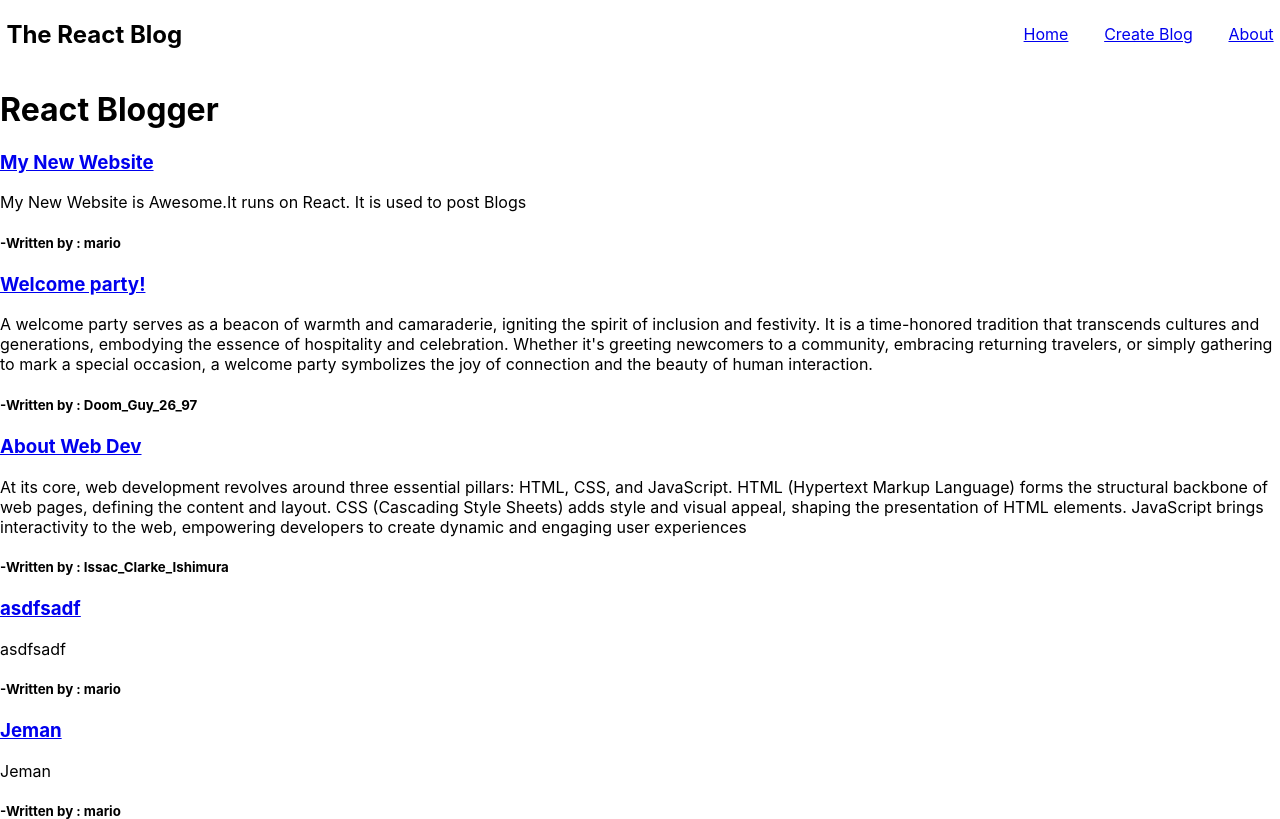
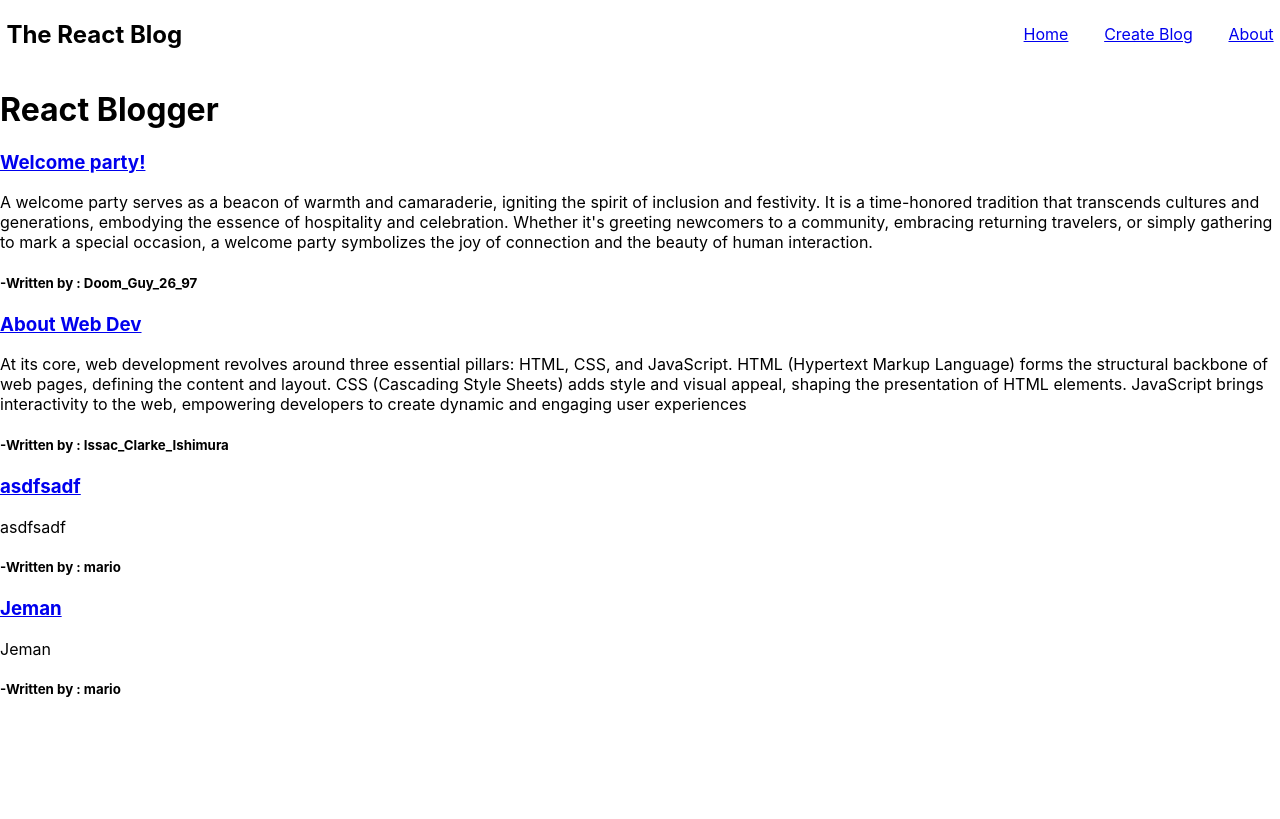
Before and after one commit to Jeman-Kumar-97-06/MY_Projects, a React (Create React App) app in the folder React_JS Projects/react_blog/: page / in a window 1280 px wide. Built offline with nearby package versions, Linux system fonts and the light colour scheme; data requests are answered from the project's data file.

Commit message:
Day 22 -- Made changes in react_blog --02/02/24

```diff
--- a/React_JS Projects/react_blog/data/db.json
+++ b/React_JS Projects/react_blog/data/db.json
@@ -1,11 +1,5 @@
 {
   "blogs": [
-    {
-      "title": "My New Website",
-      "body": "My New Website is Awesome.It runs on React. It is used to post Blogs",
-      "author": "mario",
-      "id": "1"
-    },
     {
       "title": "Welcome party!",
       "body": "A welcome party serves as a beacon of warmth and camaraderie, igniting the spirit of inclusion and festivity. It is a time-honored tradition that transcends cultures and generations, embodying the essence of hospitality and celebration. Whether it's greeting newcomers to a community, embracing returning travelers, or simply gathering to mark a special occasion, a welcome party symbolizes the joy of connection and the beauty of human interaction.",
--- a/React_JS Projects/react_blog/src/App.js
+++ b/React_JS Projects/react_blog/src/App.js
@@ -5,6 +5,7 @@ import About from './About';
 import BlogDetails from './BlogDetails';
 import './App.css';
 import {BrowserRouter as Router, Route, Routes} from 'react-router-dom';
+import NotFound from './NotFound';
 function App() {
 
 
@@ -18,6 +19,7 @@ function App() {
         <Route path='/create' element={<Create/>}/>
         <Route path='/about' element={<About/>}/>
         <Route path='/blogs/:id' element={<BlogDetails/>}/>
+        <Route path='*' element={<NotFound/>}/>
       </Routes>
       </div>
     </Router>
--- a/React_JS Projects/react_blog/src/BlogDetails.js
+++ b/React_JS Projects/react_blog/src/BlogDetails.js
@@ -5,7 +5,7 @@ const BlogDetails = () => {
     const {data:blog, error,isPending} = useFetch('http://localhost:1234/blogs/'+id);
     const handleClick = () => {
         fetch('http://localhost:1234/blogs/'+blog.id,{
-            method:"DELTE"
+            method:"DELETE"
         }).then(()=>{
             console.log("deleted")
         })
--- /dev/null
+++ b/React_JS Projects/react_blog/src/NotFound.js
@@ -0,0 +1,11 @@
+import {Link} from 'react-router-dom';
+const NotFound = () => {
+    return (
+        <div className='not-found'>
+            <h2>Sorry</h2>
+            <p>That page cannot be found</p>
+            <Link to='/'>Back to homepage...</Link>
+        </div>
+    )
+}
+export default NotFound;
```
